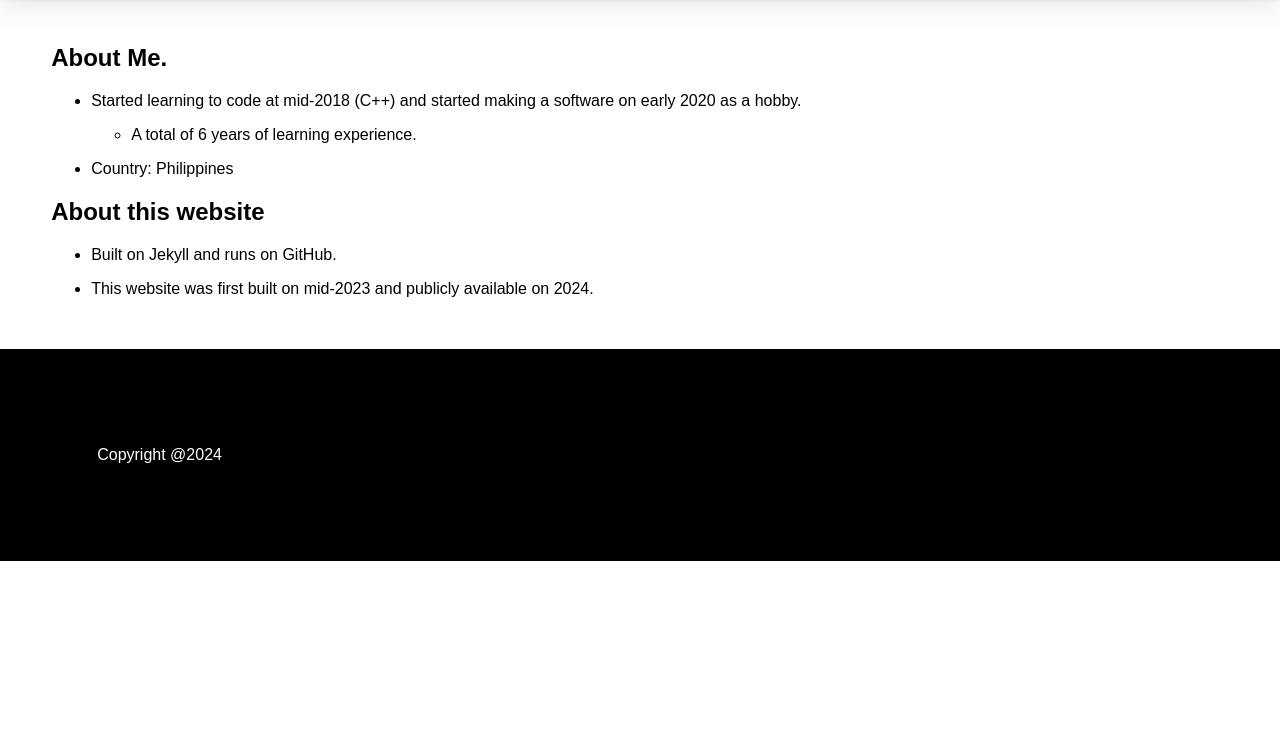
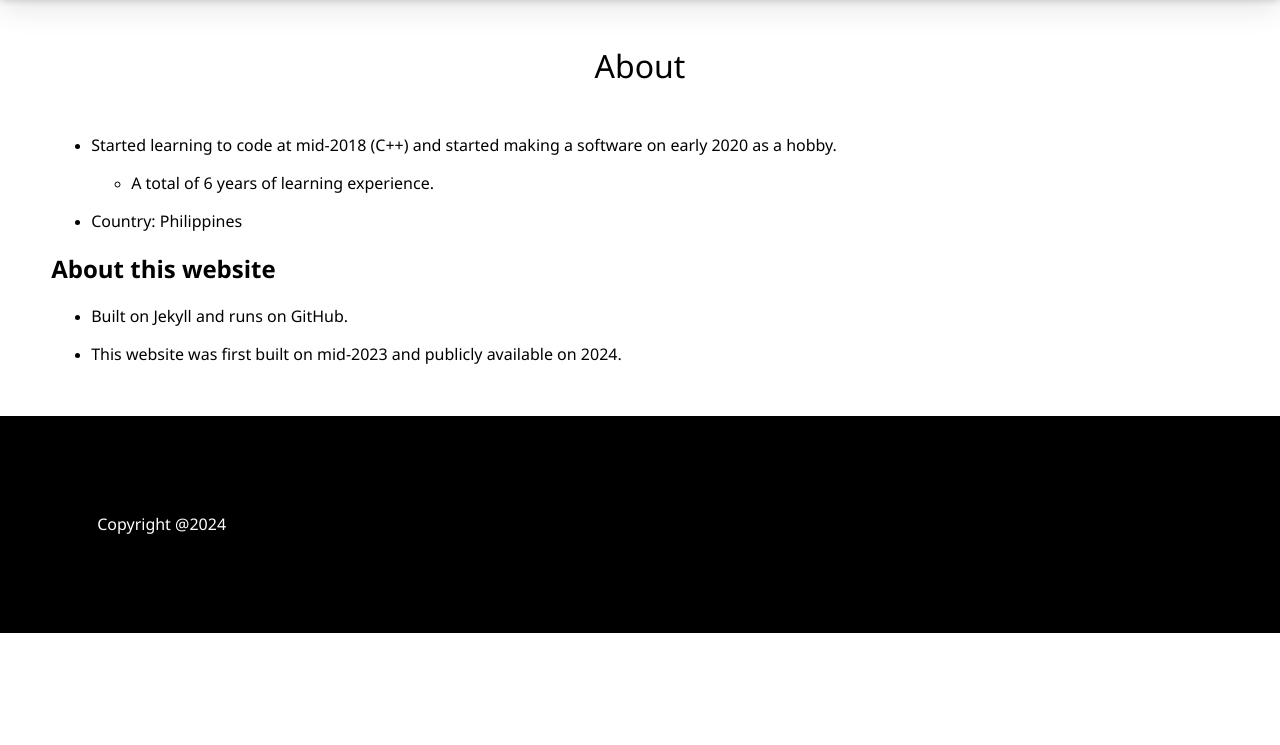
Before and after one commit to PhrotonX/PhrotonX.github.io, a PHP site: page /html/about.html in a window 1280 px wide. Shown: the part 55-800 px from the top of the page. Run offline with PHP 8.4, Linux system fonts and the light colour scheme.

Commit message:
24w17a: Headers and Font Family

```diff
--- a/css/style.css
+++ b/css/style.css
@@ -4,9 +4,14 @@
 @import url('form.css');
 @import url('nav.css');
 
-a, h1, h2, h3, h4, h5, h6, label, p{
-    font-family: Arial, Helvetica, sans-serif;
+a, h1, h2, h3, h4, h5, h6, label, p, button{
+    font-family: 'Segoe UI', Tahoma, Geneva, Verdana, sans-serif;
     text-align: justify;
+    /* font-weight: lighter; */
+}
+
+button{
+    text-align: center;
 }
 
 .parent::after {
@@ -68,6 +73,7 @@ header{
 
 .plaintext{
     margin: 4%;
+    width: 92%;
 }
 
 #sample-content{
@@ -83,6 +89,19 @@ section{
     height: auto;
     /* margin-left: 2.5%; */
     /* margin-right: 2.5%; */
+}
+
+.title{
+    font-size: xx-large;
+}
+
+.subtitle{
+    font-weight: xx-large;
+}
+
+.title, .subtitle, .category{
+    text-align: center;
+    font-weight: lighter;
 }
 
 .shadow {
--- a/html/about.html
+++ b/html/about.html
@@ -17,7 +17,9 @@
         </span>
         <section id="content">
             <div class="plaintext">
-                <h1>About Me.</h1>
+                <div class="plaintext">
+                    <h1 class="title">About</h1>
+                </div>
                 <ul>
                     <li><p>Started learning to code at mid-2018 (C++) and started making a software on early 2020 as a hobby.</p></li>
                     <ul>
--- a/html/index.html
+++ b/html/index.html
@@ -38,7 +38,7 @@
 
                     </span>
                     <button onclick='window.location.href = "projects.html";'>My Projects</button>
-                    <button onclick='window.location.href = "projects.html";'>Resume and CV</button>
+                    <button onclick='window.location.href = "resume.html";'>Resume and CV</button>
                     <div class="plaintext dark">
                         <p>* Excluding blank, forked, and several unwanted repos. Only 16 out of 44 repositories are actual projects and 13 out of 44 repositories are public.</p>
                         <p>** Includes a major project from school (ComParts Website). Does not include years of self-studying, lecture and laboratory experience from schools.</p>
--- a/html/projects.html
+++ b/html/projects.html
@@ -20,6 +20,9 @@
         </span>
         <!-- @NOTE: Move this in a JSON File -->
         <section id="content">
+            <div class="plaintext">
+                <h1 class="title">Projects</h1>
+            </div>
             <!-- <h2>Self-Projects (Hobbies)</h2> -->
             <div id="projects">
                 <!-- <div class="project item" id="project-1">
--- a/html/resume.html
+++ b/html/resume.html
@@ -16,6 +16,9 @@
 
         </span>
         <section id="content">
+            <div class="plaintext">
+                <h1 class="title">Resume</h1>
+            </div>
             <div class="resume item">
                 <section class="item-block acrylic parent shadow">
                     <h3 class="title">Resume</h3>
```
Also changed, not shown: css/elements.css (+4 -4 lines), css/items.css (+0 -10 lines).
